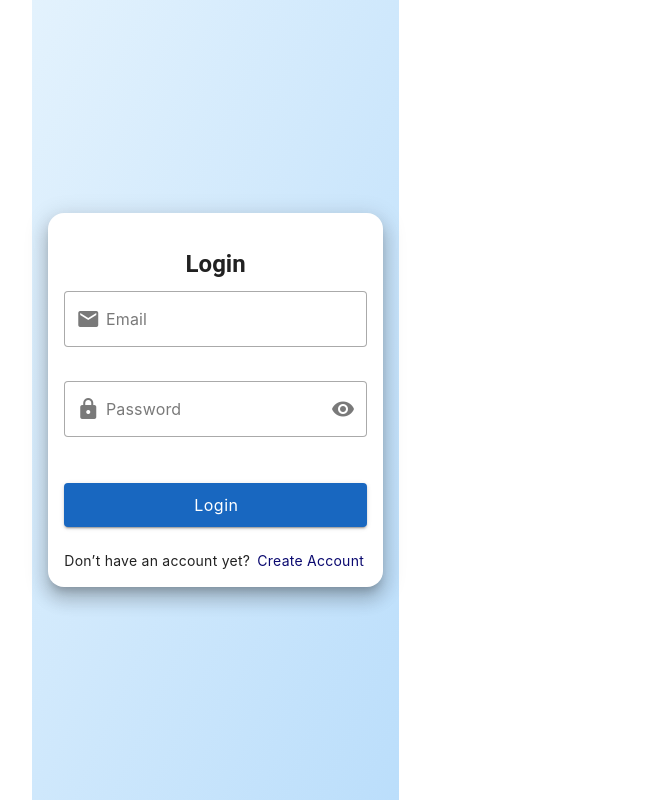
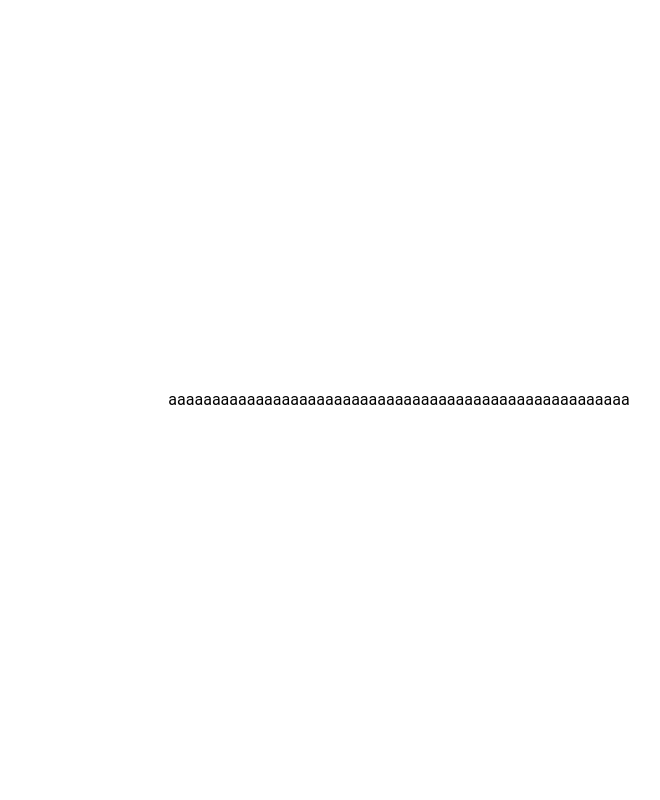
Before and after one commit to hjzts/BUAA-ruby, a Vue app in the folder ecommerce-frontend/: page /login in a window 1280 px wide. Shown: the whole page, without its empty margins (241-901 px from the left). Built offline with nearby package versions, Linux system fonts and the light colour scheme.

Commit message:
feat✨:/终于知道为什么一直不水平对齐了，逆天main.css

```diff
--- a/ecommerce-frontend/src/App.vue
+++ b/ecommerce-frontend/src/App.vue
@@ -1,10 +1,19 @@
-<script setup lang="ts">
-import { RouterLink, RouterView } from 'vue-router'
+<template>
+  <div class="centered-text">
+    aaaaaaaaaaaaaaaaaaaaaaaaaaaaaaaaaaaaaaaaaaaaaaaaaaaaa
+  </div>
+
+</template>
+
+<script setup lang="ts" name="App">
+import { RouterView } from 'vue-router'
 </script>
 
-<template>
-  <RouterView />
-</template>
-
 <style scoped>
+.centered-text {
+  display: flex; /* 使容器成为 Flexbox */
+  justify-content: center; /* 水平居中 */
+  height: 100vh; /* 使容器高度为视口高度 */
+  align-items: center;    /* 垂直居中 */
+}
 </style>
--- a/ecommerce-frontend/src/assets/base.css
+++ /dev/null
@@ -1,86 +0,0 @@
-/* color palette from <https://github.com/vuejs/theme> */
-:root {
-  --vt-c-white: #ffffff;
-  --vt-c-white-soft: #f8f8f8;
-  --vt-c-white-mute: #f2f2f2;
-
-  --vt-c-black: #181818;
-  --vt-c-black-soft: #222222;
-  --vt-c-black-mute: #282828;
-
-  --vt-c-indigo: #2c3e50;
-
-  --vt-c-divider-light-1: rgba(60, 60, 60, 0.29);
-  --vt-c-divider-light-2: rgba(60, 60, 60, 0.12);
-  --vt-c-divider-dark-1: rgba(84, 84, 84, 0.65);
-  --vt-c-divider-dark-2: rgba(84, 84, 84, 0.48);
-
-  --vt-c-text-light-1: var(--vt-c-indigo);
-  --vt-c-text-light-2: rgba(60, 60, 60, 0.66);
-  --vt-c-text-dark-1: var(--vt-c-white);
-  --vt-c-text-dark-2: rgba(235, 235, 235, 0.64);
-}
-
-/* semantic color variables for this project */
-:root {
-  --color-background: var(--vt-c-white);
-  --color-background-soft: var(--vt-c-white-soft);
-  --color-background-mute: var(--vt-c-white-mute);
-
-  --color-border: var(--vt-c-divider-light-2);
-  --color-border-hover: var(--vt-c-divider-light-1);
-
-  --color-heading: var(--vt-c-text-light-1);
-  --color-text: var(--vt-c-text-light-1);
-
-  --section-gap: 160px;
-}
-
-@media (prefers-color-scheme: dark) {
-  :root {
-    --color-background: var(--vt-c-black);
-    --color-background-soft: var(--vt-c-black-soft);
-    --color-background-mute: var(--vt-c-black-mute);
-
-    --color-border: var(--vt-c-divider-dark-2);
-    --color-border-hover: var(--vt-c-divider-dark-1);
-
-    --color-heading: var(--vt-c-text-dark-1);
-    --color-text: var(--vt-c-text-dark-2);
-  }
-}
-
-*,
-*::before,
-*::after {
-  box-sizing: border-box;
-  margin: 0;
-  font-weight: normal;
-}
-
-body {
-  min-height: 100vh;
-  color: var(--color-text);
-  background: var(--color-background);
-  transition:
-    color 0.5s,
-    background-color 0.5s;
-  line-height: 1.6;
-  font-family:
-    Inter,
-    -apple-system,
-    BlinkMacSystemFont,
-    'Segoe UI',
-    Roboto,
-    Oxygen,
-    Ubuntu,
-    Cantarell,
-    'Fira Sans',
-    'Droid Sans',
-    'Helvetica Neue',
-    sans-serif;
-  font-size: 15px;
-  text-rendering: optimizeLegibility;
-  -webkit-font-smoothing: antialiased;
-  -moz-osx-font-smoothing: grayscale;
-}
--- a/ecommerce-frontend/src/assets/main.css
+++ /dev/null
@@ -1,35 +0,0 @@
-@import './base.css';
-
-#app {
-  max-width: 1280px;
-  margin: 0 auto;
-  padding: 2rem;
-  font-weight: normal;
-}
-
-a,
-.green {
-  text-decoration: none;
-  color: hsla(160, 100%, 37%, 1);
-  transition: 0.4s;
-  padding: 3px;
-}
-
-@media (hover: hover) {
-  a:hover {
-    background-color: hsla(160, 100%, 37%, 0.2);
-  }
-}
-
-@media (min-width: 1024px) {
-  body {
-    display: flex;
-    place-items: center;
-  }
-
-  #app {
-    display: grid;
-    grid-template-columns: 1fr 1fr;
-    padding: 0 2rem;
-  }
-}
--- a/ecommerce-frontend/src/main.ts
+++ b/ecommerce-frontend/src/main.ts
@@ -1,5 +1,3 @@
-import './assets/main.css'
-
 import { createApp } from 'vue'
 import { createPinia } from 'pinia'
 
--- a/ecommerce-frontend/src/views/Auth/LoginView.vue
+++ b/ecommerce-frontend/src/views/Auth/LoginView.vue
@@ -1,47 +1,6 @@
 <template>
-    <v-app>
-        <v-container fluid class="d-flex justify-center align-center" style="min-height: 100vh; background: linear-gradient(to bottom right, #e3f2fd, #bbdefb);">
-            <v-card class="elevation-12" style="border-radius: 16px; overflow: hidden;">
-                <v-card-title class="text-center text-h5 font-weight-bold pt-8">
-                    Login
-                </v-card-title>
-
-                <v-card-text>
-                    <v-form @submit.prevent="handleSubmit" ref="form">
-                        <!-- Email field -->
-                        <v-text-field v-model="formData.email" label="Email" prepend-inner-icon="mdi-email" variant="outlined" class="mb-3" required />
-
-                        <!-- Password field -->
-                        <v-text-field v-model="formData.password" :type="showPassword ? 'text' : 'password'" label="Password" prepend-inner-icon="mdi-lock" :append-inner-icon="showPassword ? 'mdi-eye-off' : 'mdi-eye'" variant="outlined" class="mb-6" @click:append-inner="showPassword = !showPassword" required />
-
-                        <!-- Submit button -->
-                        <v-btn type="submit" color="primary" size="large" block :loading="loading" :disabled="loading">
-                            Login
-                        </v-btn>
-                    </v-form>
-
-                    <!-- Register link -->
-                    <div class="text-center mt-6">
-                        Don’t have an account yet?
-                        <router-link to="/register" class="text-decoration-none">
-                            Create Account
-                        </router-link>
-                    </div>
-                </v-card-text>
-            </v-card>
-
-            <!-- Snackbar for messages -->
-            <v-snackbar v-model="snackbar.show" :color="snackbar.color" :timeout="3000">
-                {{ snackbar.text }}
-                <template v-slot:actions>
-                    <v-btn color="white" variant="text" @click="snackbar.show = false">
-                        Close
-                    </v-btn>
-                </template>
-            </v-snackbar>
-
-        </v-container>
-    </v-app>
+  <div class="centered-text">
+  </div>
 </template>
 
 <script setup lang="ts">
@@ -83,7 +42,7 @@ const handleSubmit = async () => {
         await authStore.login(formData)
         showMessage('Login successful!')
         router.push('/home')
-    } catch (error: any) {
+    } catch (error: never) {
         showMessage(
             error.response?.data?.status?.message || 'Login failed',
             'error'
@@ -95,6 +54,12 @@ const handleSubmit = async () => {
 </script>
 
 <style scoped>
+.centered-text {
+  display: flex; /* 使用 Flexbox */
+  justify-content: left; /* 水平居中 */
+  height: 100vh; /* 设置高度为视口高度 */
+}
+
 .v-card {
     border-radius: 16px;
 }
```
Also changed, not shown: ecommerce-frontend/src/router/index.ts (line endings or trailing spaces).
